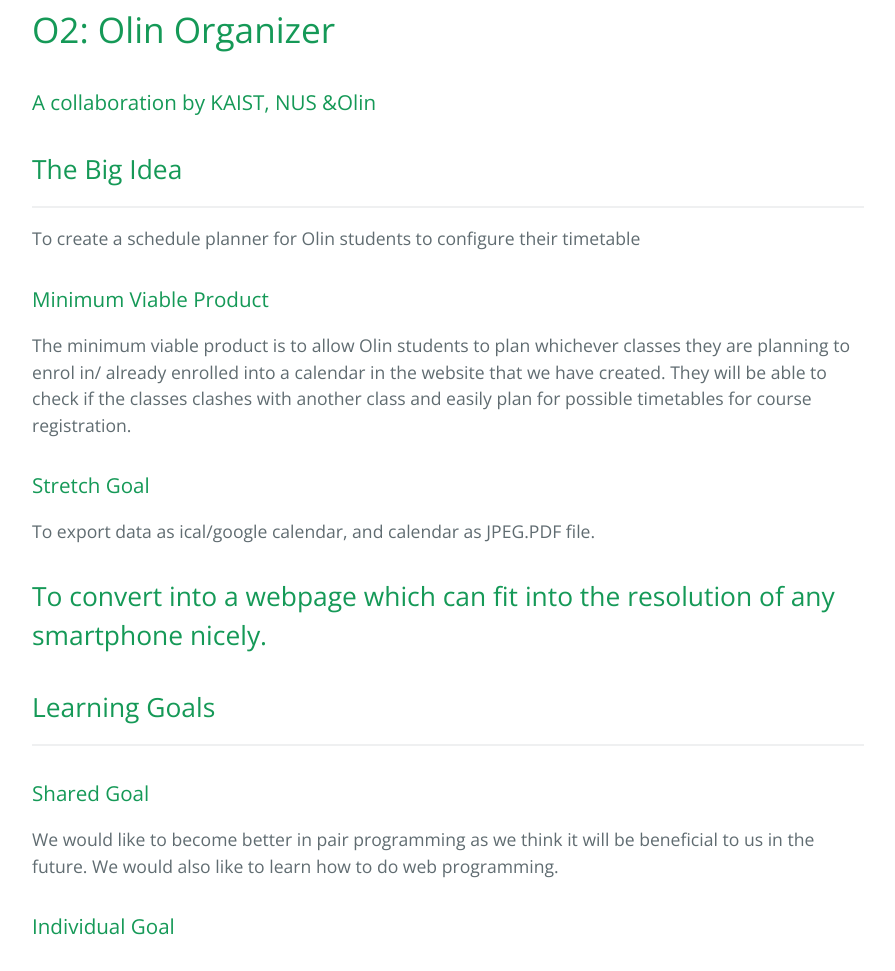
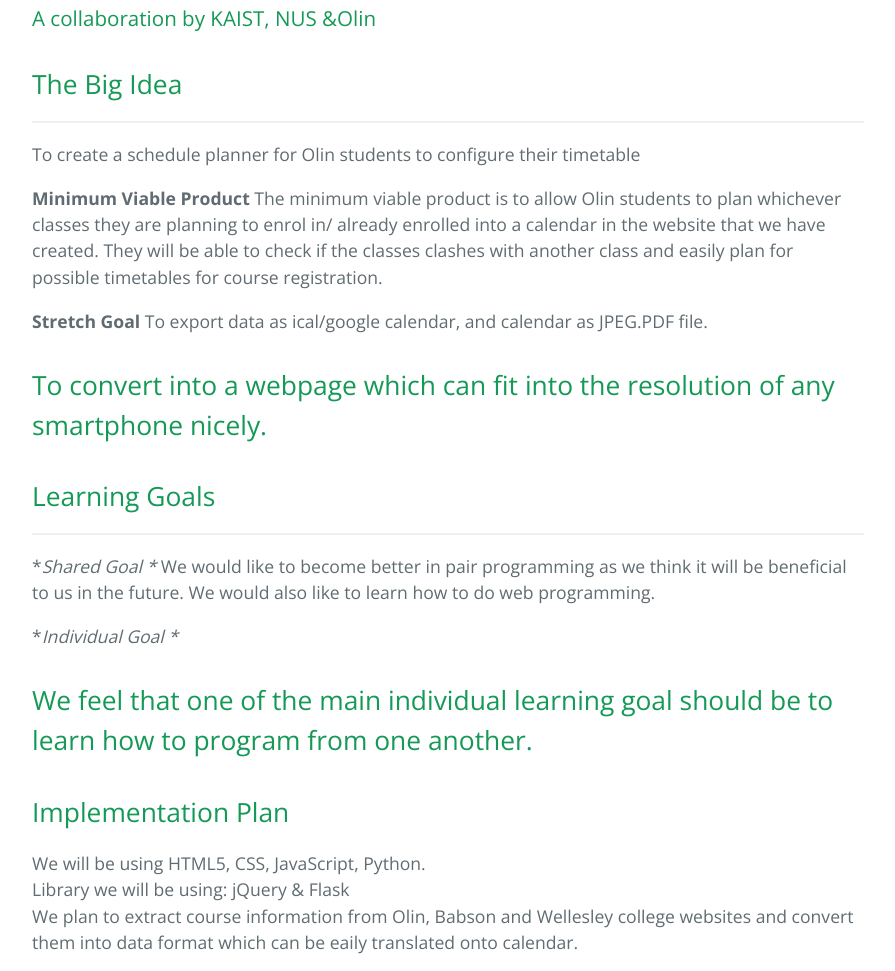
Before and after one commit to cielocean/O2, a plain HTML site: page index.html in a window 1280 px wide. Shown: the part 412-1383 px from the top of the page, without its empty margins (192-1087 px from the left). Drawn offline with nearby package versions, Linux system fonts and the light colour scheme.

Commit message:
Create gh-pages branch via GitHub

```diff
--- a/index.html
+++ b/index.html
@@ -19,10 +19,7 @@
     </section>
 
     <section class="main-content">
-      <h1>
-<a id="o2-olin-organizer" class="anchor" href="#o2-olin-organizer" aria-hidden="true"><span class="octicon octicon-link"></span></a>O2: Olin Organizer</h1>
-
-<h3>
+      <h3>
 <a id="a-collaboration-by-kaist-nus-olin" class="anchor" href="#a-collaboration-by-kaist-nus-olin" aria-hidden="true"><span class="octicon octicon-link"></span></a>A collaboration by KAIST, NUS &amp;Olin</h3>
 
 <h2>
@@ -30,44 +27,37 @@
 
 <hr>
 
-<p>To create a schedule planner for Olin students to configure their timetable</p>
+<p>To create a schedule planner for Olin students to configure their timetable  </p>
 
-<h3>
-<a id="minimum-viable-product" class="anchor" href="#minimum-viable-product" aria-hidden="true"><span class="octicon octicon-link"></span></a>Minimum Viable Product</h3>
+<p><strong>Minimum Viable Product</strong>
+The minimum viable product is to allow Olin students to plan whichever classes they are planning to enrol in/ already enrolled into a calendar in the website that we have created. They will be able to check if the classes clashes with another class and easily plan for possible timetables for course registration.  </p>
 
-<p>The minimum viable product is to allow Olin students to plan whichever classes they are planning to enrol in/ already enrolled into a calendar in the website that we have created. They will be able to check if the classes clashes with another class and easily plan for possible timetables for course registration.</p>
-
-<h3>
-<a id="stretch-goal" class="anchor" href="#stretch-goal" aria-hidden="true"><span class="octicon octicon-link"></span></a>Stretch Goal</h3>
-
-<p>To export data as ical/google calendar, and calendar as JPEG.PDF file.</p>
+<p><strong>Stretch Goal</strong>
+To export data as ical/google calendar, and calendar as JPEG.PDF file.  </p>
 
 <h2>
-<a id="to-convert-into-a-webpage-which-can-fit-into-the-resolution-of-any-smartphone-nicely" class="anchor" href="#to-convert-into-a-webpage-which-can-fit-into-the-resolution-of-any-smartphone-nicely" aria-hidden="true"><span class="octicon octicon-link"></span></a>To convert into a webpage which can fit into the resolution of any smartphone nicely.</h2>
+<a id="to-convert-into-a-webpage-which-can-fit-into-the-resolution-of-any-smartphone-nicely--" class="anchor" href="#to-convert-into-a-webpage-which-can-fit-into-the-resolution-of-any-smartphone-nicely--" aria-hidden="true"><span class="octicon octicon-link"></span></a>To convert into a webpage which can fit into the resolution of any smartphone nicely.  </h2>
 
 <h2>
 <a id="learning-goals" class="anchor" href="#learning-goals" aria-hidden="true"><span class="octicon octicon-link"></span></a>Learning Goals</h2>
 
 <hr>
 
-<h3>
-<a id="shared-goal" class="anchor" href="#shared-goal" aria-hidden="true"><span class="octicon octicon-link"></span></a>Shared Goal</h3>
+<p>*<em>Shared Goal  *</em>
+We would like to become better in pair programming as we think it will be beneficial to us in the future.
+We would also like to learn how to do web programming.  </p>
 
-<p>We would like to become better in pair programming as we think it will be beneficial to us in the future.
-We would also like to learn how to do web programming.</p>
-
-<h3>
-<a id="individual-goal" class="anchor" href="#individual-goal" aria-hidden="true"><span class="octicon octicon-link"></span></a>Individual Goal</h3>
+<p>*<em>Individual Goal  *</em>  </p>
 
 <h2>
-<a id="we-feel-that-one-of-the-main-individual-learning-goal-should-be-to-learn-how-to-program-from-one-another" class="anchor" href="#we-feel-that-one-of-the-main-individual-learning-goal-should-be-to-learn-how-to-program-from-one-another" aria-hidden="true"><span class="octicon octicon-link"></span></a>We feel that one of the main individual learning goal should be to learn how to program from one another.</h2>
+<a id="we-feel-that-one-of-the-main-individual-learning-goal-should-be-to-learn-how-to-program-from-one-another--" class="anchor" href="#we-feel-that-one-of-the-main-individual-learning-goal-should-be-to-learn-how-to-program-from-one-another--" aria-hidden="true"><span class="octicon octicon-link"></span></a>We feel that one of the main individual learning goal should be to learn how to program from one another.  </h2>
 
 <h2>
 <a id="implementation-plan" class="anchor" href="#implementation-plan" aria-hidden="true"><span class="octicon octicon-link"></span></a>Implementation Plan</h2>
 
-<p>We will be using HTML5, CSS, JavaScript, Python.
-Library we will be using: jQuery &amp; Flask
-We plan to extract course information from Olin, Babson and Wellesley college websites and convert them into data format which can be eaily translated onto calendar.</p>
+<p>We will be using HTML5, CSS, JavaScript, Python.<br>
+Library we will be using: jQuery &amp; Flask<br>
+We plan to extract course information from Olin, Babson and Wellesley college websites and convert them into data format which can be eaily translated onto calendar.  </p>
 
 <h2>
 <a id="project-schedule" class="anchor" href="#project-schedule" aria-hidden="true"><span class="octicon octicon-link"></span></a>Project Schedule</h2>
```
Also changed, not shown: params.json (+1 -1 lines).
